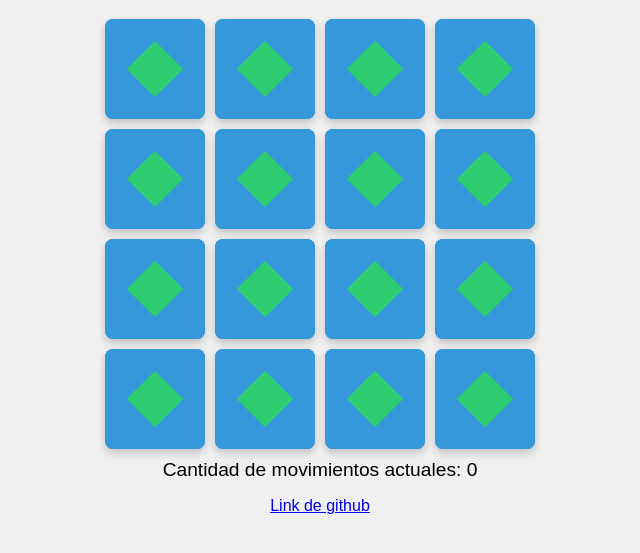
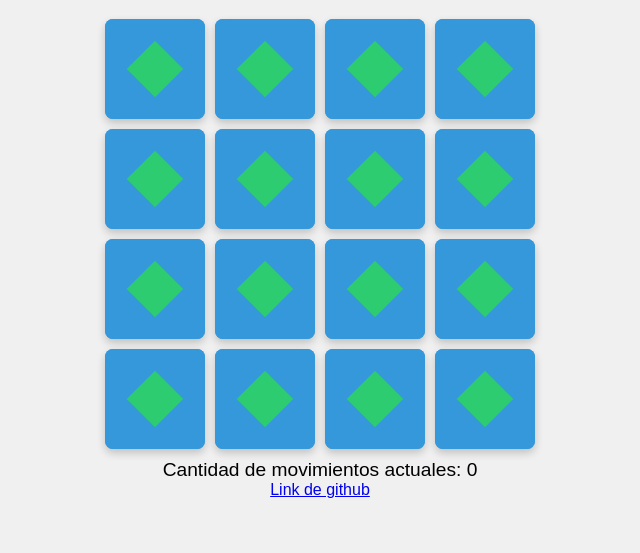
Before and after one commit to JosFer720/lab6react, a plain HTML site: page index.html in a window 1280 px wide. Shown: the part 81-634 px from the top of the page, without its empty margins (320-960 px from the left). Drawn offline with nearby package versions, Linux system fonts and the light colour scheme.

Commit message:
link github

```diff
--- a/index.html
+++ b/index.html
@@ -214,7 +214,7 @@
     ReactDOM.createRoot(document.getElementById('root')).render(<App />);
   </script>
   <footer>
-    <p><a href="https://github.com/JosFer720/lab6react">Link de github</a></p>
+    <a href="https://github.com/JosFer720/lab6react">Link de github</a>
   </footer>
 </body>
 </html>
```
